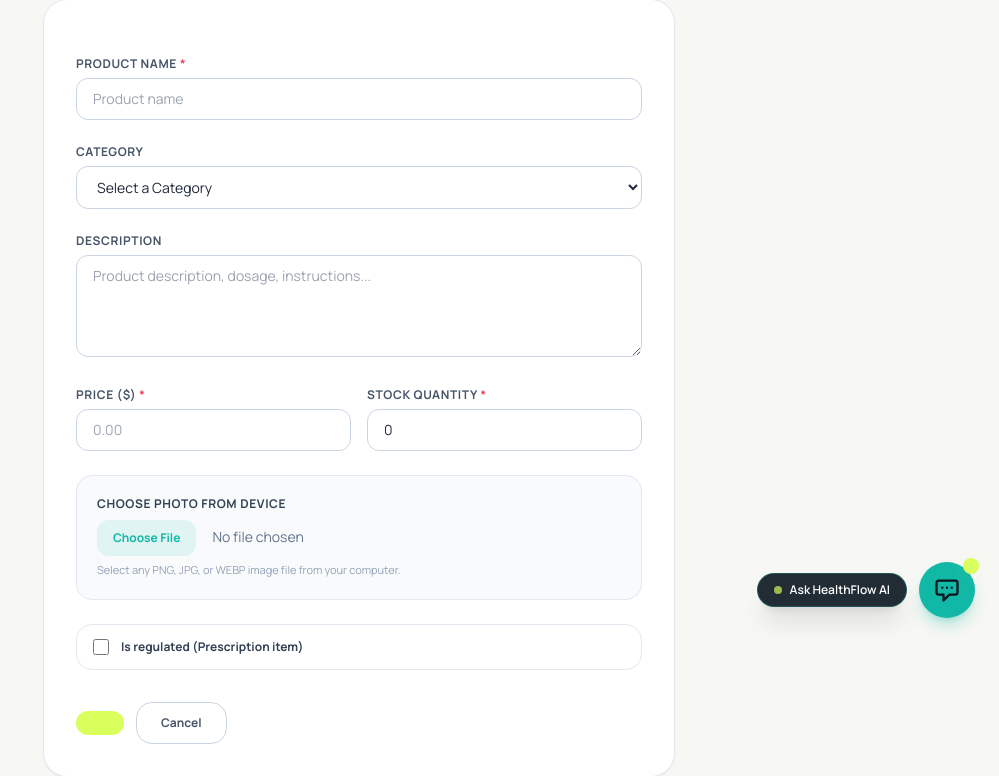
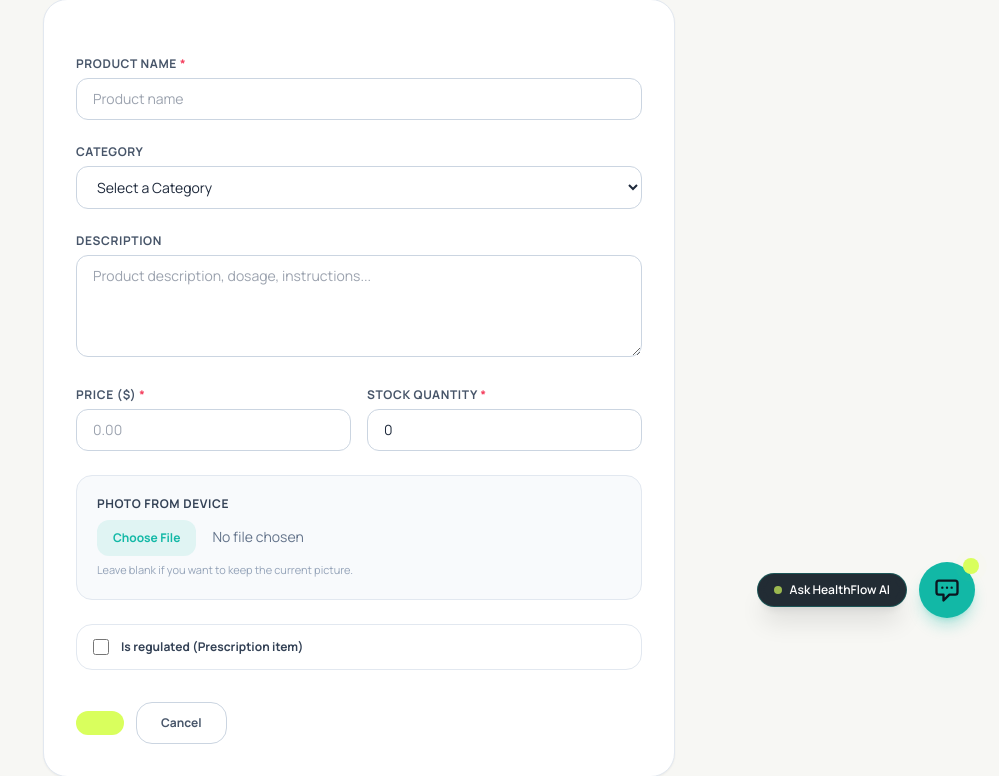
Before and after one commit to Rub-Shefa/AIEP, a Django app: template catalog/templates/catalog/product_form.html in a window 1280 px wide. Shown: the part 158-934 px from the top of the page, without its empty margins (281-1280 px from the left). Run offline with Django 5.2, Linux system fonts and the light colour scheme; the template is opened without the code that fills it: values that come from a table or form of the project are taken from there, others are empty; parts of the project's set-up code (start-up, migrations or seed data) failed here and were passed over; some libraries are stand-ins or nearby versions.

Commit message:
Update product_form.html

```diff
--- a/catalog/templates/catalog/product_form.html
+++ b/catalog/templates/catalog/product_form.html
@@ -22,7 +22,6 @@
     <a href="{% url 'seller_dashboard' %}" class="text-xs font-bold text-teal hover:underline">← Cancel & Return</a>
   </div>
 
-  <!-- Note: enctype="multipart/form-data" is strictly required for device uploads -->
   <form method="post" enctype="multipart/form-data" class="space-y-6 rounded-3xl border border-slate-200 bg-white p-6 sm:p-8 shadow-sm">
     {% csrf_token %}
 
@@ -67,17 +66,20 @@
       </div>
     </div>
 
-    <!-- Device Photo Picker -->
+    <!-- Photo Upload Section -->
     <div class="rounded-2xl border border-slate-200 bg-slate-50 p-5">
-      <label class="block text-xs font-bold uppercase tracking-wider text-slate-700">Choose Photo From Device</label>
+      <label class="block text-xs font-bold uppercase tracking-wider text-slate-700">Photo From Device</label>
       <div class="mt-2">{{ form.image }}</div>
-      <p class="mt-1.5 text-[11px] text-slate-400">Select any PNG, JPG, or WEBP image file from your computer.</p>
+      <p class="mt-1.5 text-[11px] text-slate-400">Leave blank if you want to keep the current picture.</p>
       {% if form.image.errors %}<p class="mt-1 text-xs text-rose-600">{{ form.image.errors.0 }}</p>{% endif %}
 
       {% if product and product.display_image %}
-        <div class="mt-3 flex items-center gap-3 pt-3 border-t border-slate-200">
-          <img src="{{ product.display_image }}" class="h-12 w-12 rounded-lg object-cover border border-slate-200" alt="Current image">
-          <span class="text-xs text-slate-500">Current active photo</span>
+        <div class="mt-4 flex items-center gap-3 border-t border-slate-200 pt-3">
+          <img src="{{ product.display_image }}" class="h-14 w-14 rounded-xl object-cover border border-slate-200" alt="{{ product.name }}">
+          <div>
+            <p class="text-xs font-bold text-slate-700">Active photo</p>
+            <p class="text-[11px] text-slate-400">Uploading a new file will replace this one.</p>
+          </div>
         </div>
       {% endif %}
     </div>
```
